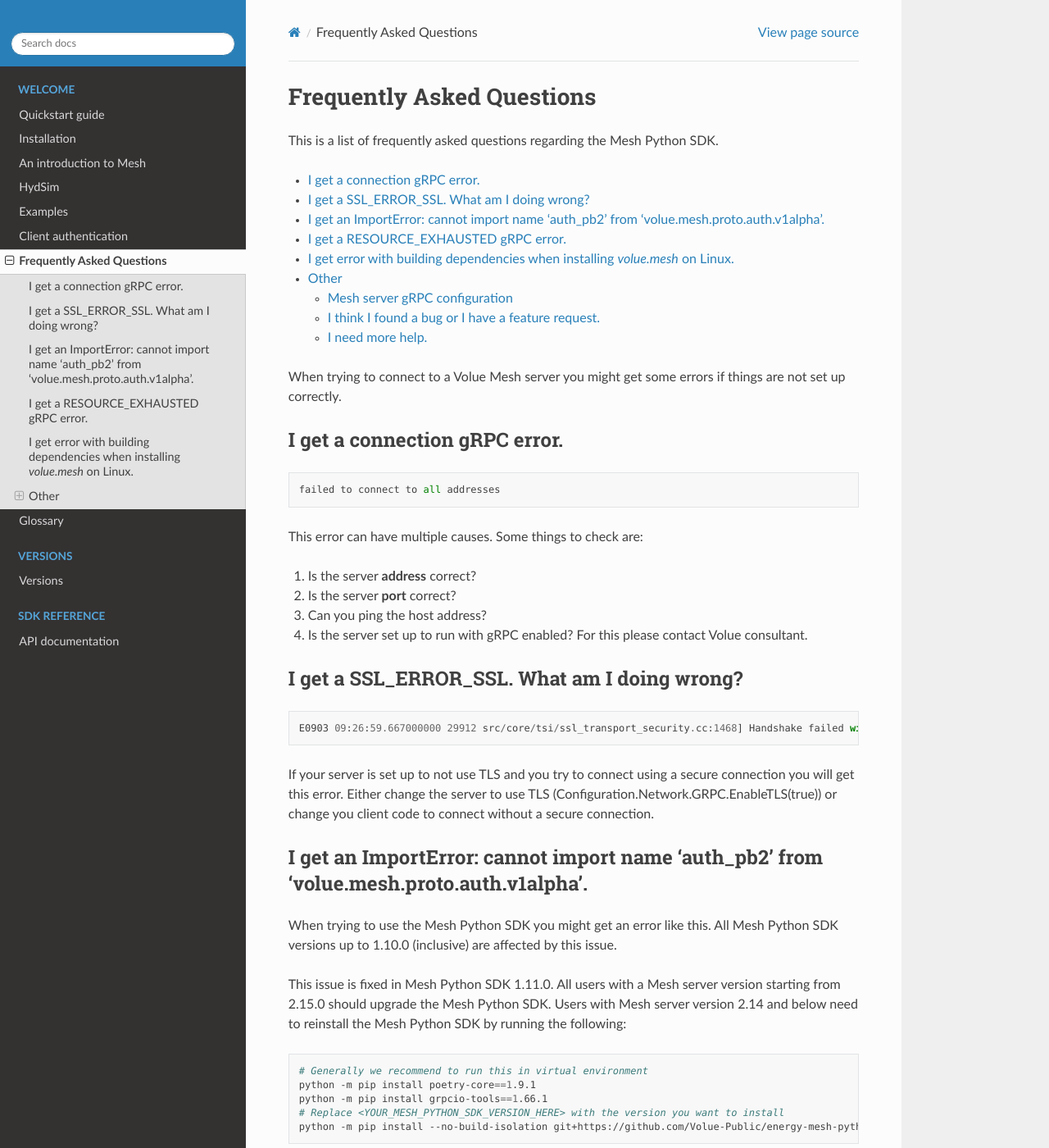
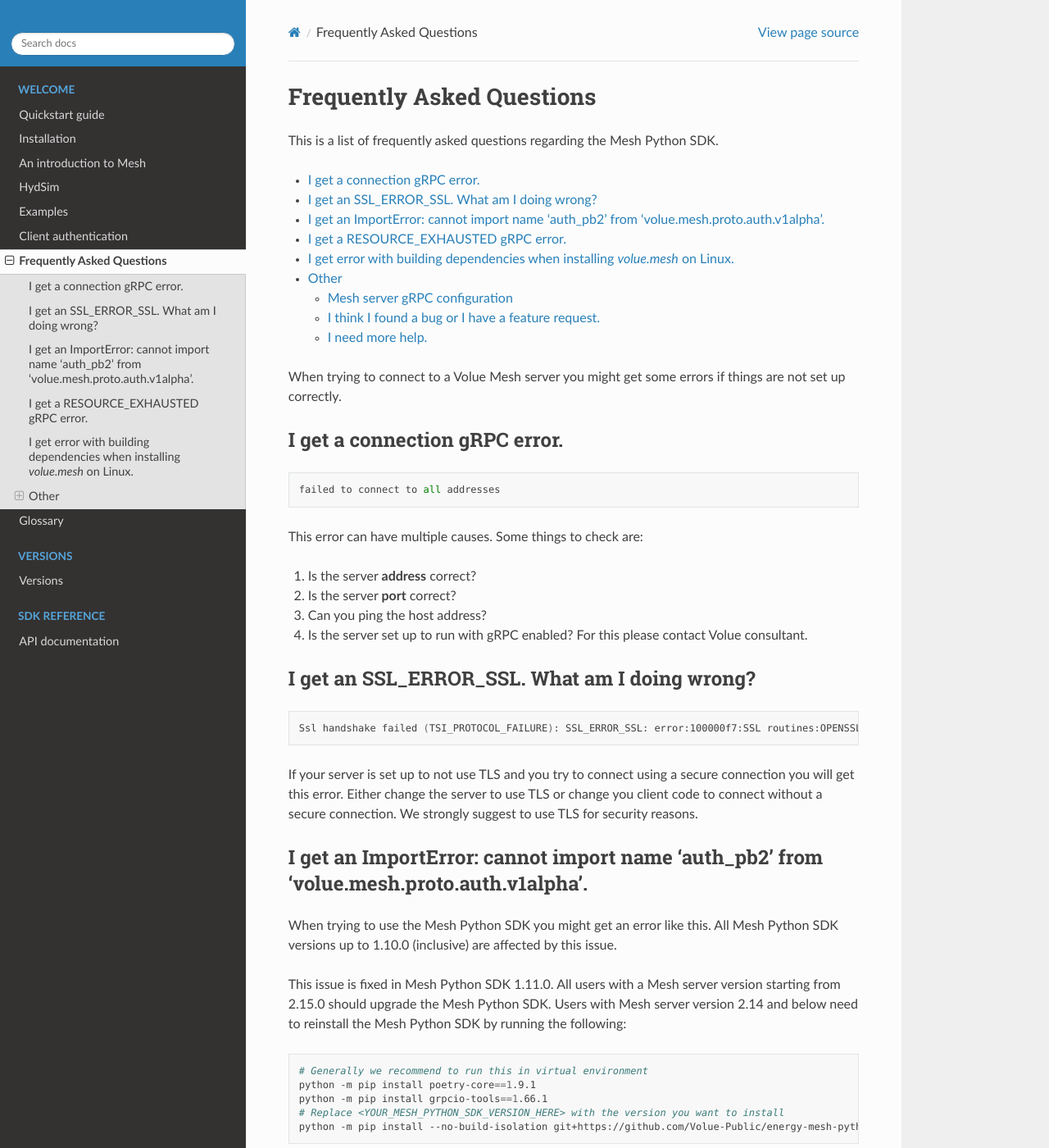
Before and after one commit to Volue-Public/energy-mesh-python, a Sphinx documentation site: the page built from docs/source/faq.rst, in a window 1280 px wide and 1400 px high. Shown: the whole window at 82% size. Built offline with Sphinx 7.4.7 and the Read the Docs theme 3.1.0, drawn with Linux system fonts in a browser that asks for light colours.

Commit message:
chore: minor FAQ docs improvements

```diff
--- a/docs/source/faq.rst
+++ b/docs/source/faq.rst
@@ -22,14 +22,17 @@
 #. Is the server set up to run with gRPC enabled? For this please contact Volue consultant.
 
 
-I get a SSL_ERROR_SSL. What am I doing wrong?
-*********************************************
-::
+I get an SSL_ERROR_SSL. What am I doing wrong?
+**********************************************
 
-    E0903 09:26:59.667000000 29912 src/core/tsi/ssl_transport_security.cc:1468] Handshake failed with fatal error SSL_ERROR_SSL: error:100000f7:SSL routines:OPENSSL_internal:WRONG_VERSION_NUMBER.
+.. code-block:: bash
+
+   Ssl handshake failed (TSI_PROTOCOL_FAILURE): SSL_ERROR_SSL: error:100000f7:SSL routines:OPENSSL_internal:WRONG_VERSION_NUMBER
 
 
-If your server is set up to not use TLS and you try to connect using a secure connection you will get this error. Either change the server to use TLS (Configuration.Network.GRPC.EnableTLS(true)) or change you client code to connect without a secure connection.
+If your server is set up to not use TLS and you try to connect using a secure connection you will get this error.
+Either change the server to use TLS or change you client code to connect without a secure connection.
+We strongly suggest to use TLS for security reasons.
 
 
 .. _faq_proto_import_error:
```
